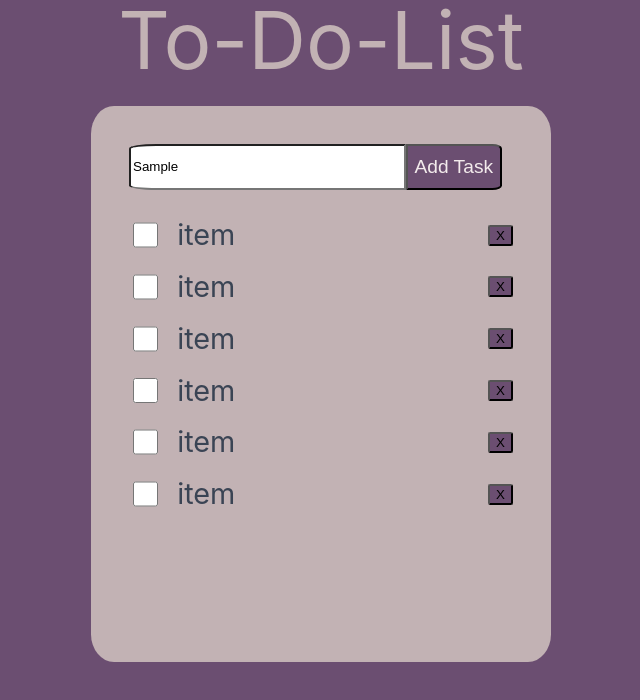
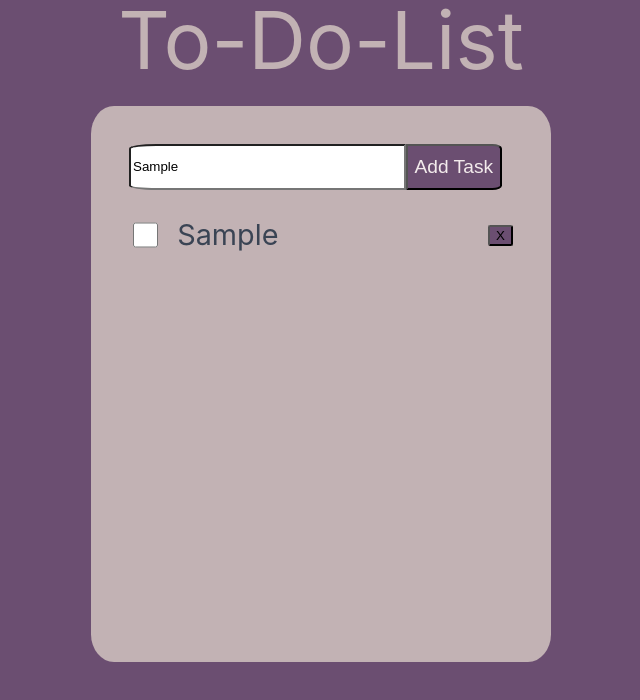
Before and after one commit to Owlynn/ToDoReact, a React (Create React App) app: page / in a window 1280 px wide. Both pictures are taken after typing "Sample" into the empty fields and a click on the button "Add Task". Shown: the top 700 px of the page, without its empty margins (319-959 px from the left). Built offline with nearby package versions, Linux system fonts and the light colour scheme.

Commit message:
AddTask method

```diff
--- a/src/components/ListContainer/ListContainer.js
+++ b/src/components/ListContainer/ListContainer.js
@@ -6,9 +6,26 @@ class ListContainer extends React.Component{
       super(props);
 
       this.state = {
-        ItemArray : [ <ListItem />, <ListItem/>, <ListItem/>, <ListItem/>, <ListItem/>, <ListItem/>]
+        itemArray : [],
       }
+
+      this.getUserInput = this.getUserInput.bind(this);
+      this.addTask = this.addTask.bind(this);
     }
+
+    getUserInput(){
+      let userInput = document.getElementById('text-input').value;
+      console.log(userInput)
+      return userInput;
+    }
+
+    addTask(){
+      let userInput = this.getUserInput();
+        this.setState({
+      })
+      this.state.itemArray.push(<ListItem userInput={userInput}/>)
+    }
+
     render(){
         return (
 
@@ -16,13 +33,13 @@ class ListContainer extends React.Component{
                <div>
                   <div className = "item-input">
                       <input type="text" id="text-input" name="text-input" placeholder='Add a new task'/>
-                      <button className="add-task">Add Task</button>
+                      <button className="add-task" onClick={this.addTask}>Add Task</button>
                   </div>
                 </div>
 
             <fieldset>
 
-              {this.state.ItemArray}
+             {this.state.itemArray}
 
             </fieldset>
         </div>
--- a/src/components/ListItem/ListItem.js
+++ b/src/components/ListItem/ListItem.js
@@ -11,14 +11,12 @@ import React from "react";
 // trouver le niveau (dans l'arborescence) auquel est stocké la donnée
 
 class ListItem extends React.Component {
-    // constructor(props) {
-    //     super(props);
-    // }
+
     render(){
         return (
             <div className = "list-items">
-                <input type="checkbox" id="item" name="item" />
-                <label> item</label>
+                <input type="checkbox" id={String(this.props.userInput)} name="item" />
+                <label> {this.props.userInput}</label>
                 <button className='delete-item'> X </button>
               </div>
         )
```
